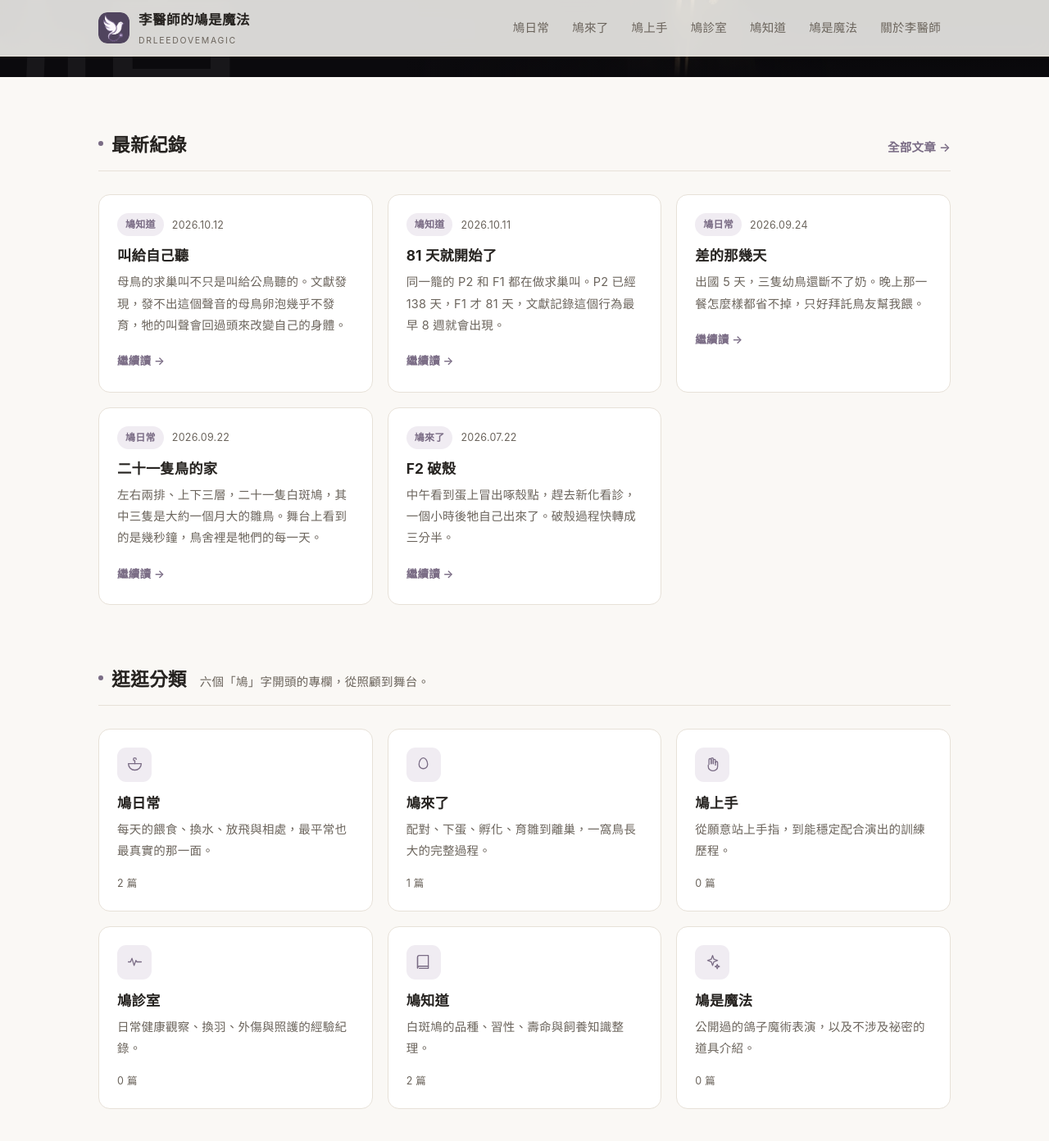
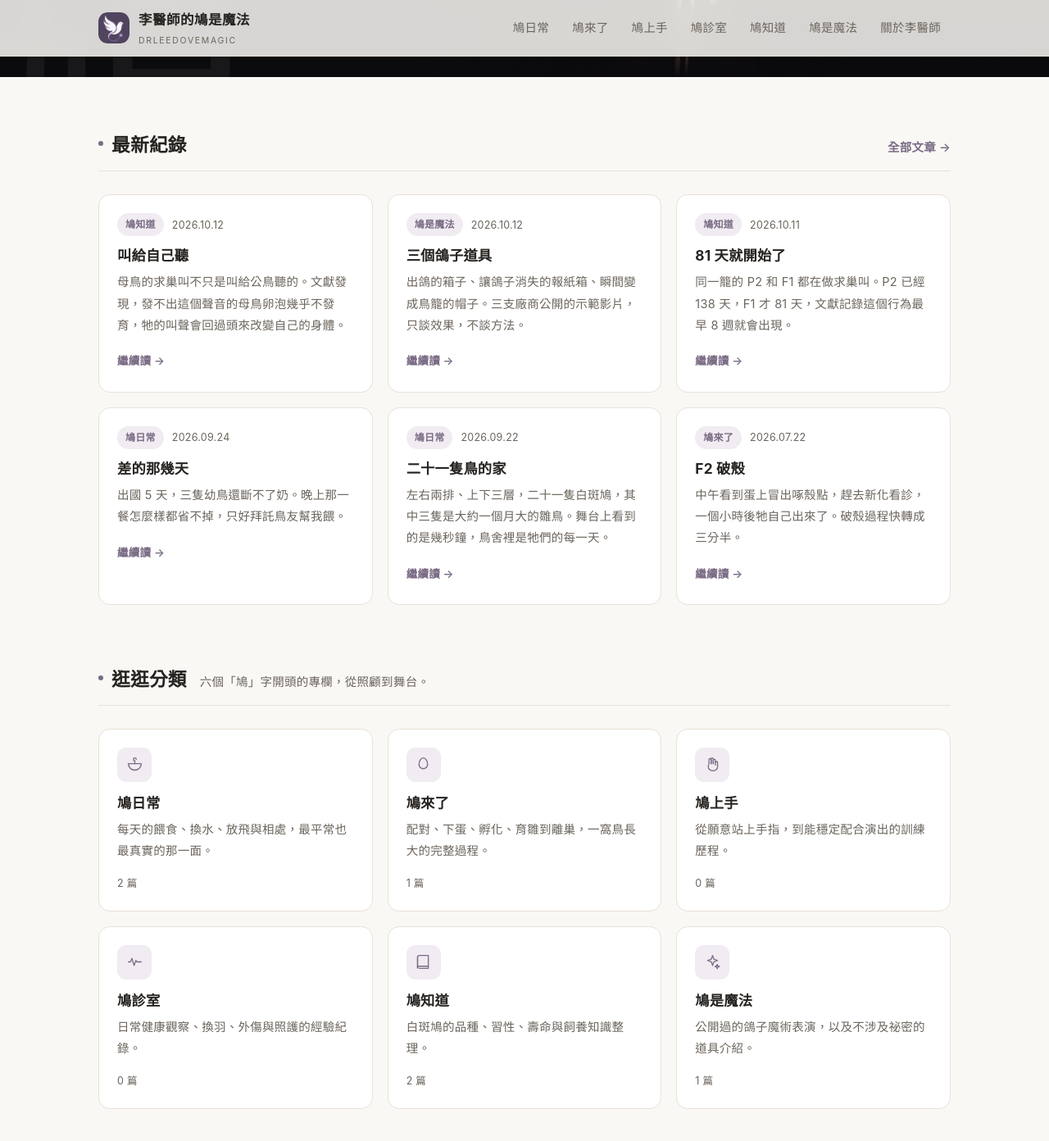
Before and after one commit to sherlocklee0212/drleedovemagic, a Jekyll site: the page built from index.html, in a window 1280 px wide and 1400 px high, scrolled down 487 px. Shown: the top 1392 px of the window at 82% size. Built offline with Jekyll 4.4.1, drawn with Linux system fonts in a browser that asks for light colours.

Commit message:
新增鳩是魔法第一篇〈三個鴿子道具〉
嵌入三支廠商公開的道具示範影片（出鴿箱、報紙消失箱、帽子變鳥籠），
各以百字以內說明效果，不談手法。使用 youtube-nocookie 網域減少追蹤，
並在 style.css 加入 16:9 的嵌入樣式。

Co-Authored-By: Claude Opus 5 <noreply@anthropic.com>

```diff
--- /dev/null
+++ b/_posts/2026-10-12-dove-props.md
@@ -0,0 +1,40 @@
+---
+title: 三個鴿子道具
+categories: [magic]
+description: 出鴿的箱子、讓鴿子消失的報紙箱、瞬間變成鳥籠的帽子。三支廠商公開的示範影片，只談效果，不談方法。
+---
+
+鴿子魔術的道具，實際上長什麼樣子？
+
+下面這三支是道具廠商自己放在網路上的示範影片，公開流通，效果本身不是祕密。至於怎麼做到的，這裡不會講，那是另一回事。
+
+<figure>
+  <div class="video-embed">
+    <iframe src="https://www.youtube-nocookie.com/embed/xMg5fV8tEdY" title="Break Open Production Box" loading="lazy" referrerpolicy="strict-origin-when-cross-origin" allow="accelerometer; encrypted-media; gyroscope; picture-in-picture" allowfullscreen></iframe>
+  </div>
+  <figcaption>Break Open Production Box（JL Magic）</figcaption>
+</figure>
+
+正面挖空的箱子，觀眾看得到裡面是空的。放進一條白絲巾，蓋子一掀，箱子四面同時倒下攤平，絲巾變成兩隻活的白鴿。箱子攤開後只剩骨架，沒有藏東西的空間。
+
+<figure>
+  <div class="video-embed">
+    <iframe src="https://www.youtube-nocookie.com/embed/ZfIygG8BkPE" title="Newspaper Break Away Dove Vanish" loading="lazy" referrerpolicy="strict-origin-when-cross-origin" allow="accelerometer; encrypted-media; gyroscope; picture-in-picture" allowfullscreen></iframe>
+  </div>
+  <figcaption>Newspaper Break Away Dove Vanish（Daytona Magic）</figcaption>
+</figure>
+
+六個面都糊著報紙的小箱子，鴿子放進去之後，表演者依序打穿每一面的報紙，把六個面全部拆開。箱子拆光了，鴿子也不見了。
+
+<figure>
+  <div class="video-embed">
+    <iframe src="https://www.youtube-nocookie.com/embed/T6SQzeQdiyw" title="Tora Automatic Hat to Bird Cage" loading="lazy" referrerpolicy="strict-origin-when-cross-origin" allow="accelerometer; encrypted-media; gyroscope; picture-in-picture" allowfullscreen></iframe>
+  </div>
+  <figcaption>Automatic Hat to Bird Cage（Tora Magic）</figcaption>
+</figure>
+
+手上展示一頂帽子，接著在瞬間變成一個鳥籠。這個道具的效果很單純，快到幾乎沒有過程可言。
+
+當然，道具只是道具。同一個箱子在不同人手上，出來的效果差很多，而且真正難的從來不是把機關裝好，是讓鳥在那一刻願意配合。
+
+這也是我放這三支影片的原因。看道具的時候，很容易只看到機關；但每一個效果裡，都有一隻鳥要先待得住、站得穩、願意在陌生的燈光下被拿起來。
--- a/assets/css/style.css
+++ b/assets/css/style.css
@@ -236,6 +236,12 @@ code {
 .prose video { margin: 1.8em 0; }
 .prose figure { margin: 1.8em 0; }
 .prose figure img, .prose figure video { margin: 0; }
+/* 嵌入 YouTube 用：維持 16:9，手機也不會變形 */
+.video-embed {
+  position: relative; width: 100%; aspect-ratio: 16 / 9;
+  border-radius: 10px; overflow: hidden; background: #000;
+}
+.video-embed iframe { position: absolute; inset: 0; width: 100%; height: 100%; border: 0; }
 .prose figcaption { margin-top: .7em; font-size: 14.5px; color: var(--ink-soft); }
 .prose hr { border: none; border-top: 1px solid var(--line); margin: 2.4em 0; }
 .prose table { width: 100%; border-collapse: collapse; font-size: 15px; margin: 1.6em 0; }
```
